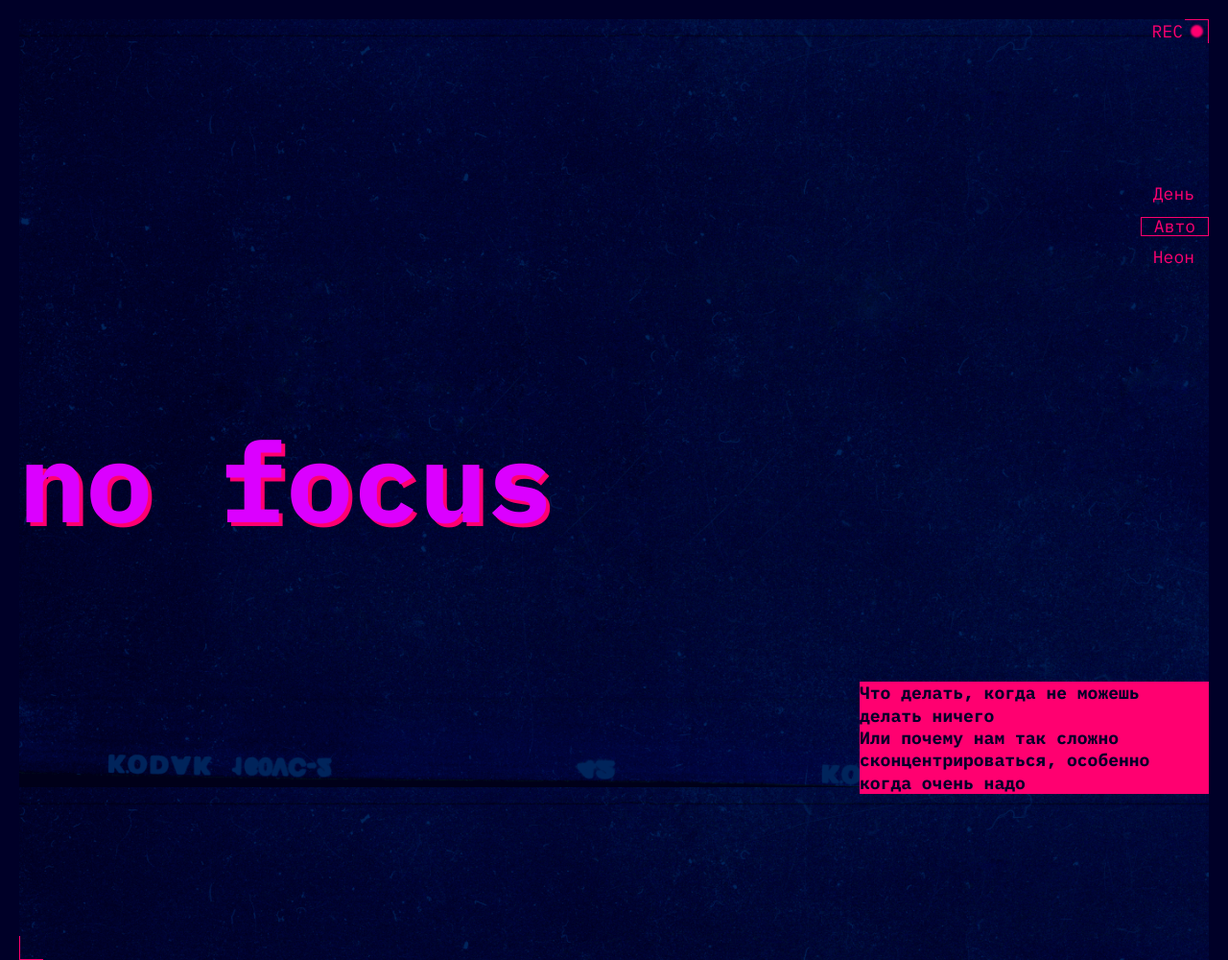
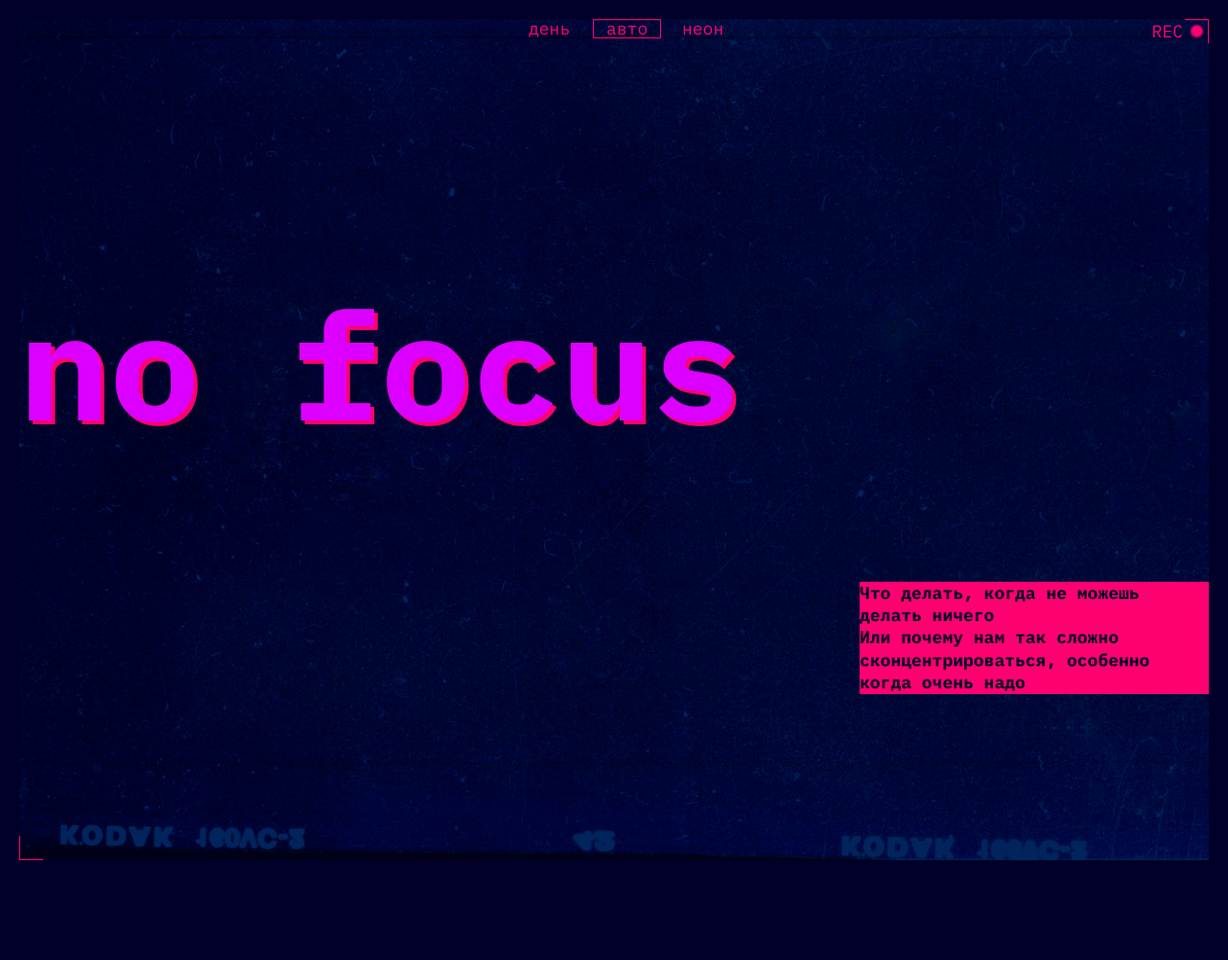
Before and after one commit to ShunaevN/slozhno-sosredotochitsya, a website: page src/index.html in a window 1280 px wide. Shown: the whole page at 96% size. After the commit the page ends 916 px from the top, so only its background shows below. Drawn offline with Linux system fonts and the light colour scheme.

Commit message:
мой первый коммит

```diff
--- a/src/blocks/styles/light.css
+++ b/src/blocks/styles/light.css
@@ -57,4 +57,12 @@
     margin-block-start: 182px;
   }
   }
+
+  @media (width > 1000px) {
+
+    .header__theme-menu-list {
+    margin-block-start: 26px;
   }
+  }
+
+}
--- a/src/blocks/styles/style.css
+++ b/src/blocks/styles/style.css
@@ -42,9 +42,11 @@
 }
 
 .header__decorated-item {
-  display: flex;
+  align-self:flex-end;
   justify-content: end;
   margin-inline-end: 8px;
+  display: inline-block;
+
 }
 
 .header__decorated-item-text {
@@ -69,6 +71,8 @@
   margin-block-end: 2px;
 }
 
+
+
 .header__theme-menu-list {
   display: grid;
   grid-template-rows: repeat(3, 1fr);
@@ -76,11 +80,12 @@
   justify-content: end;
   margin-block-start: 40.5px;
 
+
 }
 
 .header__theme-menu-button {
   color: var(--accent-color, #ff0070);
-  text-align: center;
+  vertical-align: middle;
   font-family: var(--main-font, 'IBM Plex Mono');
   font-size: var(--main-font-size, 18px);
   font-style: var(--main-font-style, normal);
@@ -104,14 +109,13 @@
   color: var(--main-title-color, #DB00FF);
   text-shadow: 4px 4px 0 var(--accent-color, #ff0070);
   font-family: var(--main-font, 'IBM Plex Mono');
-  font-size: 116px;
+  font-size: clamp(7.25rem, 5.7694rem + 6.3174vw, 9.8125rem);
   font-style: var(--main-font-style, normal);
   font-weight: 700;
   line-height: 82.5%;
 }
 
 .header__main-text-block {
-
   margin-block-start: 55px;
   margin-block-end: 56px;
   inline-size: clamp(22.1875rem, 21.6508rem + 2.2901vw, 22.75rem);
@@ -152,3 +156,27 @@
 }
 
 }
+
+@media (width > 1000px) {
+  .header__theme-menu-list {
+    grid-template-rows: repeat(1, 1fr);
+    grid-template-columns: repeat(3, 44px);
+    column-gap: 36px;
+    justify-content: center;
+    align-items: start;
+    margin-block-start: 0;
+  }
+
+  .header__theme-menu {
+    max-inline-size: 230px;
+    align-self: center;
+    margin-block-start: -25px;
+  }
+
+  .header__title {
+    margin-block-start: 274.5px;
+
+  }
+
+
+}
--- a/src/index.html
+++ b/src/index.html
@@ -25,7 +25,7 @@
             <button
               class="header__theme-menu-button header__theme-menu-button_type_light"
             >
-              День
+              день
             </button>
           </li>
           <li class="header__theme-menu-item">
@@ -33,14 +33,14 @@
               class="header__theme-menu-button header__theme-menu-button_active header__theme-menu-button_type_auto"
               disabled
             >
-              Авто
+              авто
             </button>
           </li>
           <li class="header__theme-menu-item">
             <button
               class="header__theme-menu-button header__theme-menu-button_type_dark"
             >
-              Неон
+              неон
             </button>
           </li>
         </ul>
```
Also changed, not shown: .github/workflows/tests.yml (deleted).
